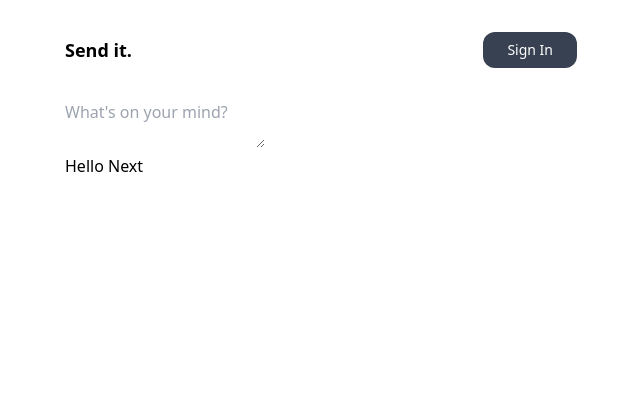
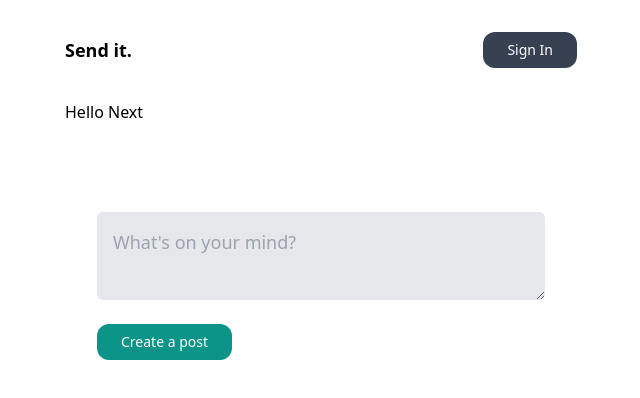
Before and after one commit to KylePep/postit, a Next.js app: page / in a window 1280 px wide. Shown: the top 398 px of the page, without its empty margins (319-959 px from the left). Built offline with nearby package versions, Linux system fonts and the light colour scheme; no server answers.

Commit message:
created submit button and styling to AddPost

```diff
--- a/app/components/AddPost.tsx
+++ b/app/components/AddPost.tsx
@@ -4,10 +4,14 @@
 
 export default function CreatePost(){
   const [title, setTitle] = useState("")
+  const [isDisabled, setIsDisabled] = useState(false)
   return (
-    <form action="">
+    <form className="bg-white my-8 p-8 rounded-md">
+      <div className="flex flex-col my-4">
+        <textarea onChange={(e) => setTitle(e.target.value)} name="title" value={title} placeholder="What's on your mind?" className="p-4 text-lg rounded-md my-2 bg-gray-200"></textarea>
+      </div>
       <div>
-        <textarea onChange={(e) => setTitle(e.target.value)} name="title" value={title} placeholder="What's on your mind?"></textarea>
+        <button disabled={isDisabled} className="text-sm bg-teal-600 text-white py-2 px-6 rounded-xl disabled:opacity-25" type="submit">Create a post</button>
       </div>
     </form>
   )
--- a/app/page.tsx
+++ b/app/page.tsx
@@ -4,8 +4,8 @@
 export default function Home() {
   return (
     <main className="">
+      <h1>Hello Next</h1>
       <AddPost/>
-      <h1>Hello Next</h1>
     </main>
   );
 }
```
